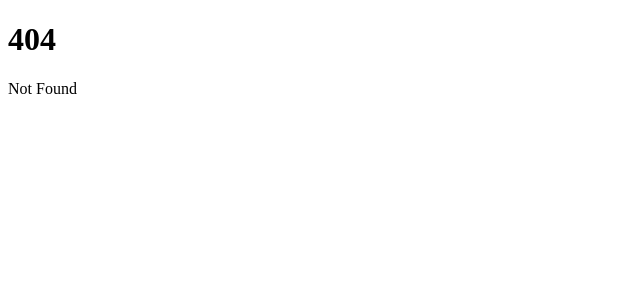
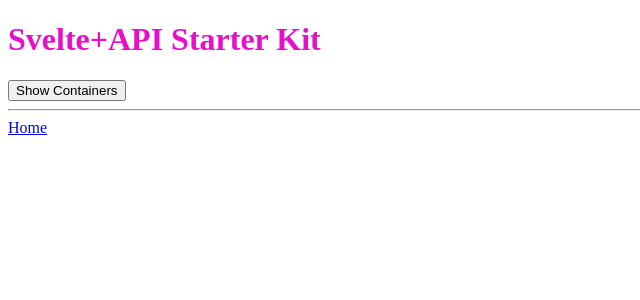
Before and after one commit to bjmckenz/client0, a SvelteKit app: page /fromstatic in a window 1280 px wide. Before the commit this address had no page. Shown: the top 300 px of the page, without its empty margins (0-640 px from the left). Built offline with nearby package versions, Linux system fonts and the light colour scheme.

Commit message:
separate out static, api, and add layout

```diff
--- /dev/null
+++ b/src/routes/+layout.svelte
@@ -0,0 +1,21 @@
+<h1>Svelte+API Starter Kit</h1>
+<slot />
+
+<hr/>
+<a href="/">Home</a>
+
+<style>
+    a {
+        margin-top: 20px;
+        margin-right: 10px;
+    }
+    h1 {
+        color: #e70fca;
+    }
+    p {
+        color: #4be4a7c3;
+    }
+    button {
+        margin-right: 10px;
+    }
+</style>
--- /dev/null
+++ b/src/routes/fromstatic/+page.svelte
@@ -0,0 +1,31 @@
+<script>
+    export let containers = [];
+
+    function showContainers() {
+        containers = [
+            { id: 1, name: 'Container 1' },
+            { id: 2, name: 'Container 2' },
+        ] ;
+    }
+</script>
+
+
+<button on:click={showContainers}>Show Containers</button>
+
+
+{#each containers as container}
+    <div>
+        <span class="id">{container.id}</span>
+        <span class="name">{container.name}</span></div>
+{/each}
+
+
+<style>
+    .id {
+        margin-right: 10px;
+        font-weight: bold;
+    }
+    .name {
+        color: #999;
+    }
+</style>
```
Also changed, not shown: src/routes/+page.svelte (+11 -23 lines), 1 other file (tests, documents, lock files or other folders).
